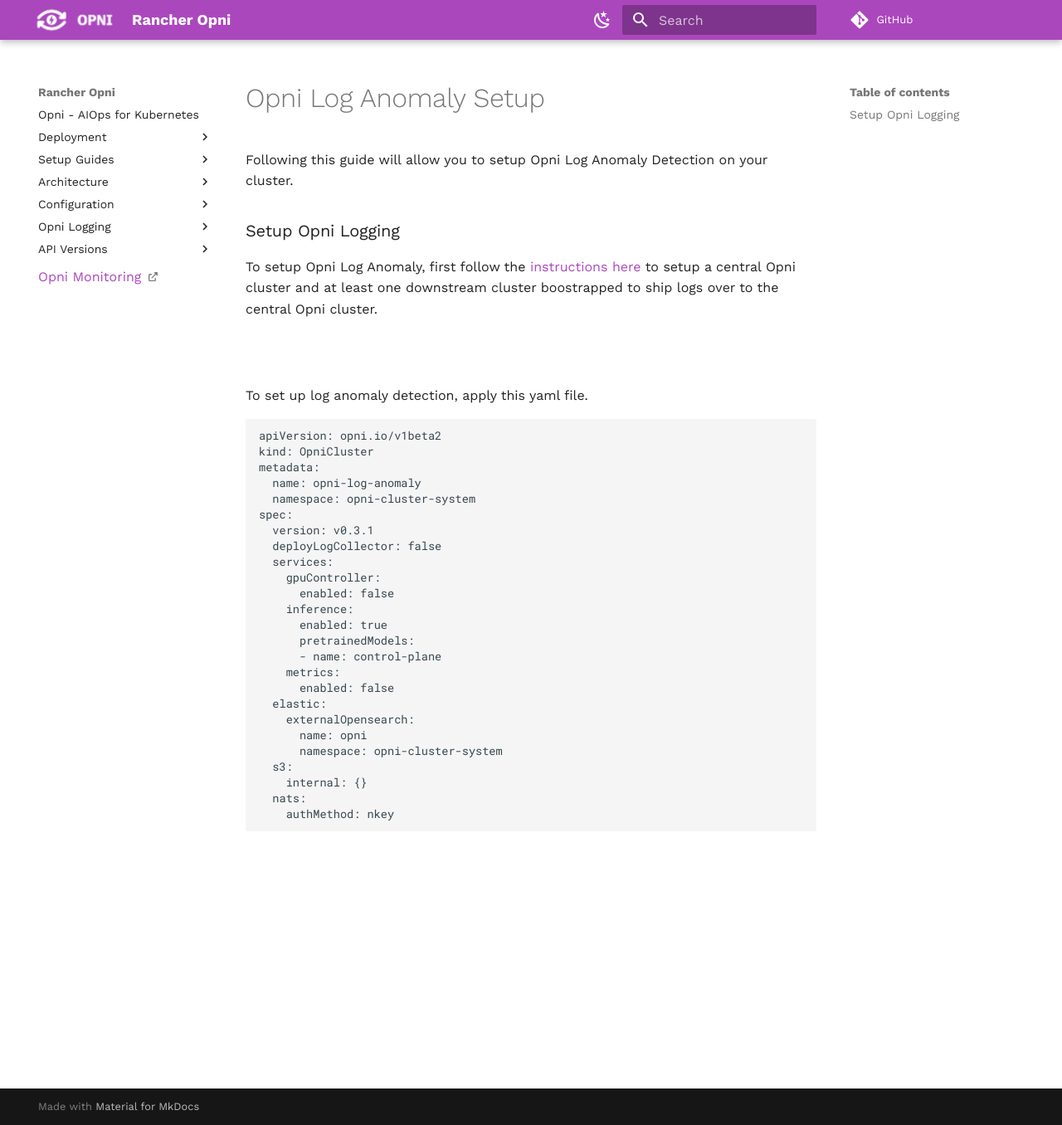
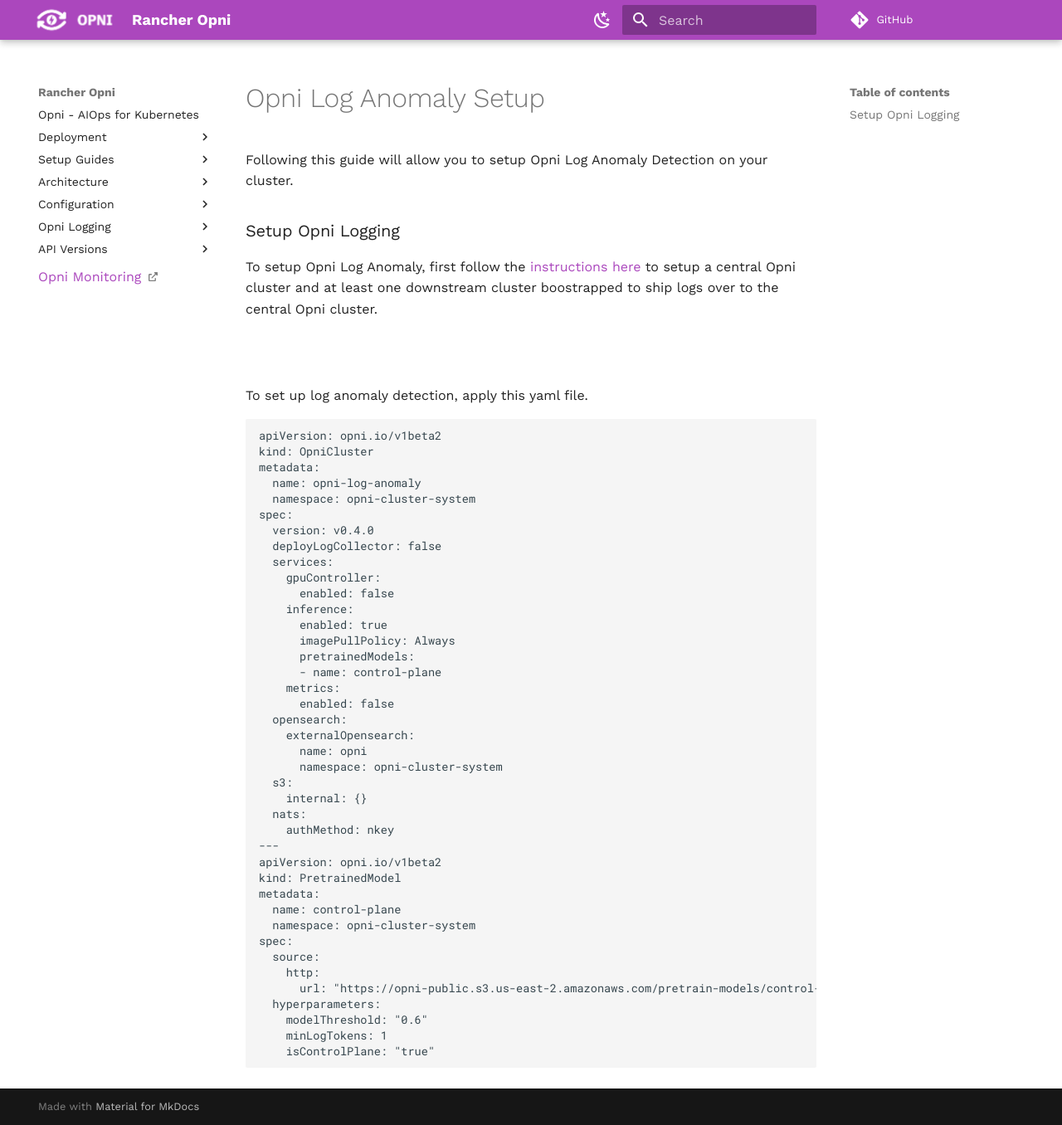
Before and after one commit to rancher/opni-docs, an MkDocs documentation site: the page built from docs/log-anomaly/log-anomaly.md, in a window 1280 px wide and 1356 px high. Shown: the whole window at 83% size. Built offline with MkDocs 1.6.1 and Material for MkDocs 9.7.7, drawn with Linux system fonts in a browser that asks for light colours; comment, search, counter and statistics services are not loaded; the version menu is left out.

Commit message:
Update log anomaly and logging docs

````diff
--- a/docs/log-anomaly/log-anomaly.md
+++ b/docs/log-anomaly/log-anomaly.md
@@ -18,18 +18,19 @@
   name: opni-log-anomaly
   namespace: opni-cluster-system
 spec:
-  version: v0.3.1
+  version: v0.4.0
   deployLogCollector: false
   services:
     gpuController:
       enabled: false
     inference:
       enabled: true
+      imagePullPolicy: Always
       pretrainedModels:
       - name: control-plane
     metrics:
       enabled: false
-  elastic:
+  opensearch:
     externalOpensearch:
       name: opni
       namespace: opni-cluster-system
@@ -37,5 +38,18 @@
     internal: {}
   nats:
     authMethod: nkey
-
+---
+apiVersion: opni.io/v1beta2
+kind: PretrainedModel
+metadata:
+  name: control-plane
+  namespace: opni-cluster-system
+spec:
+  source:
+    http:
+      url: "https://opni-public.s3.us-east-2.amazonaws.com/pretrain-models/control-plane-model-v0.4.0.zip"
+  hyperparameters:
+    modelThreshold: "0.6"
+    minLogTokens: 1
+    isControlPlane: "true"
 ```
````
Also changed, not shown: docs/logging/logging.md (+3 -1 lines).
